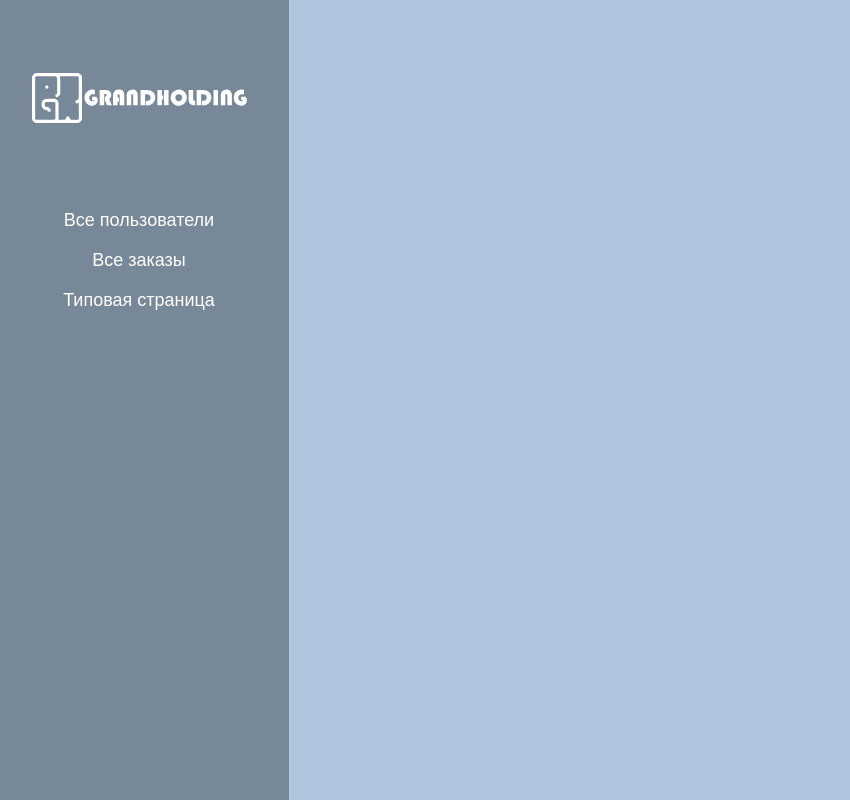
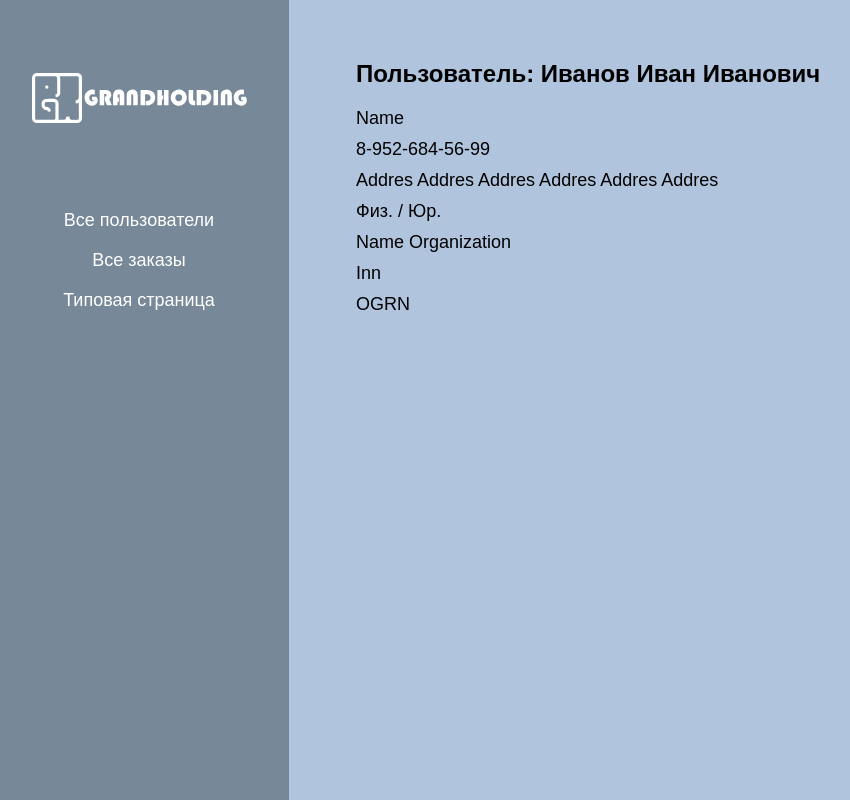
Before and after one commit to Huga55/admin-e, a React (Create React App) app: page /user/1 in a window 1280 px wide. Shown: the whole page, without its empty margins (11-861 px from the left). Built offline with nearby package versions, Linux system fonts and the light colour scheme.

Commit message:
add user info

```diff
--- a/src/components/Content/Content.tsx
+++ b/src/components/Content/Content.tsx
@@ -2,6 +2,7 @@ import React from "react";
 import c from "./Content.module.css";
 import { Route } from "react-router-dom";
 import Users from "../Users/Users";
+import Info from "../Info/Info";
 
 const Content = () => {
     return(
@@ -10,6 +11,7 @@ const Content = () => {
                 <Route path="/users" render={() => <Users />}/>
                 <Route path="/orders" render={() => <div>Orders</div>}/>
                 <Route path="/page" render={() => <div>Page</div>}/>
+                <Route path="/user/1" render={() => <Info />} />
             </div>
         </div>
     );
--- /dev/null
+++ b/src/components/Info/Info.module.css
@@ -0,0 +1,17 @@
+.info {
+
+}
+
+.info__title {
+    margin-bottom: 20px;
+}
+
+.info__user {
+    display: flex;
+    flex-direction: column;
+    align-items: flex-start;
+}
+
+.info__block {
+    margin-bottom: 10px;
+}
--- /dev/null
+++ b/src/components/Info/Info.tsx
@@ -0,0 +1,37 @@
+import React from "react";
+import c from "./Info.module.css";
+
+const Info = () => {
+    return (
+        <div className={c.info}>
+            <div className={c.info__title + " title"}>
+                Пользователь: Иванов Иван Иванович
+            </div>
+            <div className={c.info__user}>
+                <span className={`${c.info__name} ${c.info__block}`}>
+                    Name
+                </span>
+                <span className={`${c.info__phone} ${c.info__block}`}>
+                    8-952-684-56-99
+                </span>
+                <span className={`${c.info__address} ${c.info__block}`}>
+                    Addres Addres Addres Addres Addres Addres
+                </span>
+                <span className={`${c.info__type} ${c.info__block}`}>
+                    Физ. / Юр.
+                </span>
+                <span className={`${c["info__name-organization"]} ${c.info__block}`}>
+                    Name Organization
+                </span>
+                <span className={`${c.info__inn} ${c.info__block}`}>
+                    Inn
+                </span>
+                <span className={`${c.info__ogrn} ${c.info__block}`}>
+                    OGRN
+                </span>
+            </div>
+        </div>
+    );
+}
+
+export default Info;
--- a/src/components/Users/User/User.module.css
+++ b/src/components/Users/User/User.module.css
@@ -1,5 +1,9 @@
 .user {
     margin-bottom: 40px;
+    padding: 15px;
+    border: 3px solid white;
+    box-sizing: border-box;
+    border-radius: 10px;
 }
 
 .user__info {
@@ -10,9 +14,11 @@
 
 .user__head {
     margin-bottom: 20px;
+    padding: 0 15px;
     display: flex;
     justify-content: space-between;
     align-items: center;
+    box-sizing: border-box;
 }
 
 .user__block {
--- a/src/components/Users/User/User.tsx
+++ b/src/components/Users/User/User.tsx
@@ -67,7 +67,7 @@ const User: React.FC<PropsType> = (props) => {
                 </div>
                 <div className={c.user__manage}>
                     <NavLink to={`/user/${id}`} className={c.user__button + " btn"}>
-                        Выбрать этого пользователя
+                        Выбрать
                     </NavLink>
                 </div>
             </div>
```
Also changed, not shown: 1 other file (tests, documents, lock files or other folders). Lines whose indentation alone changed are shown as unchanged.
